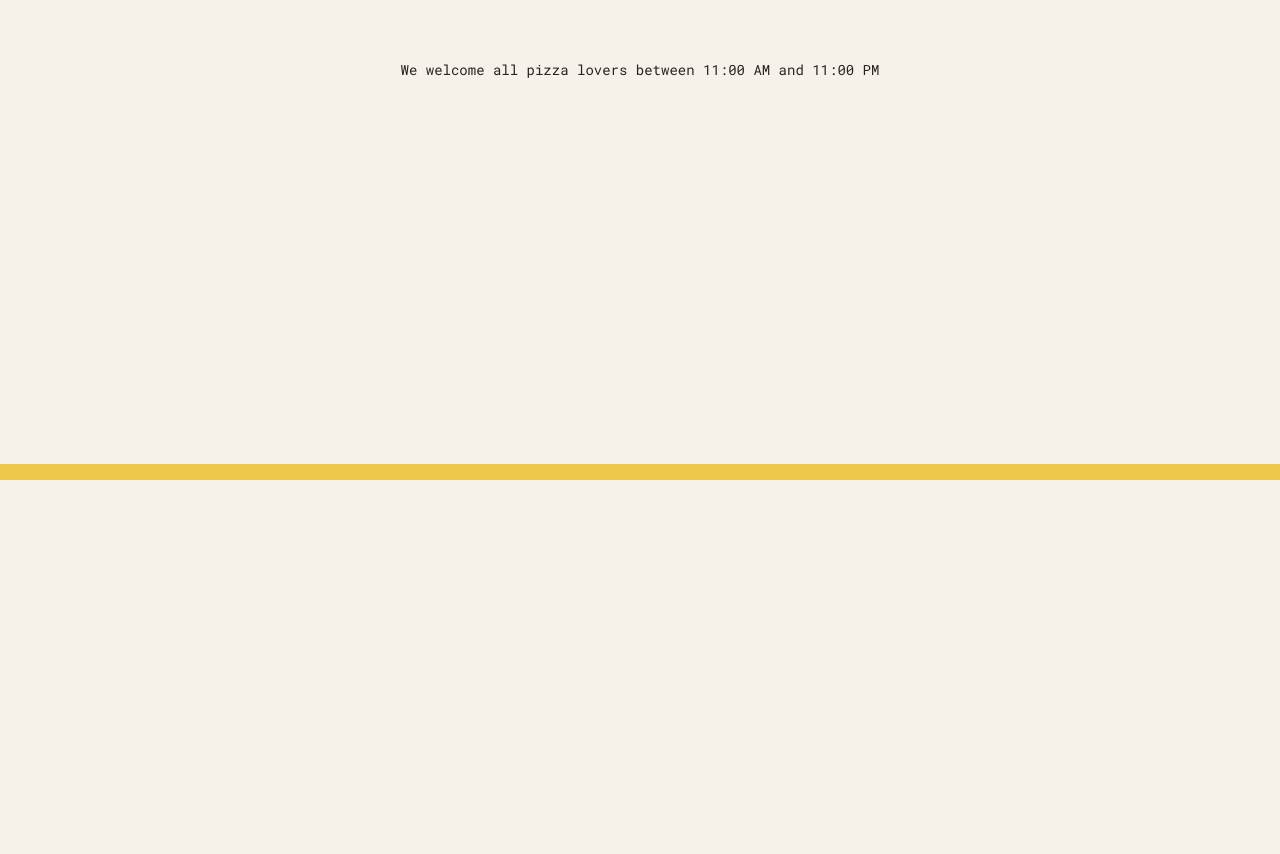
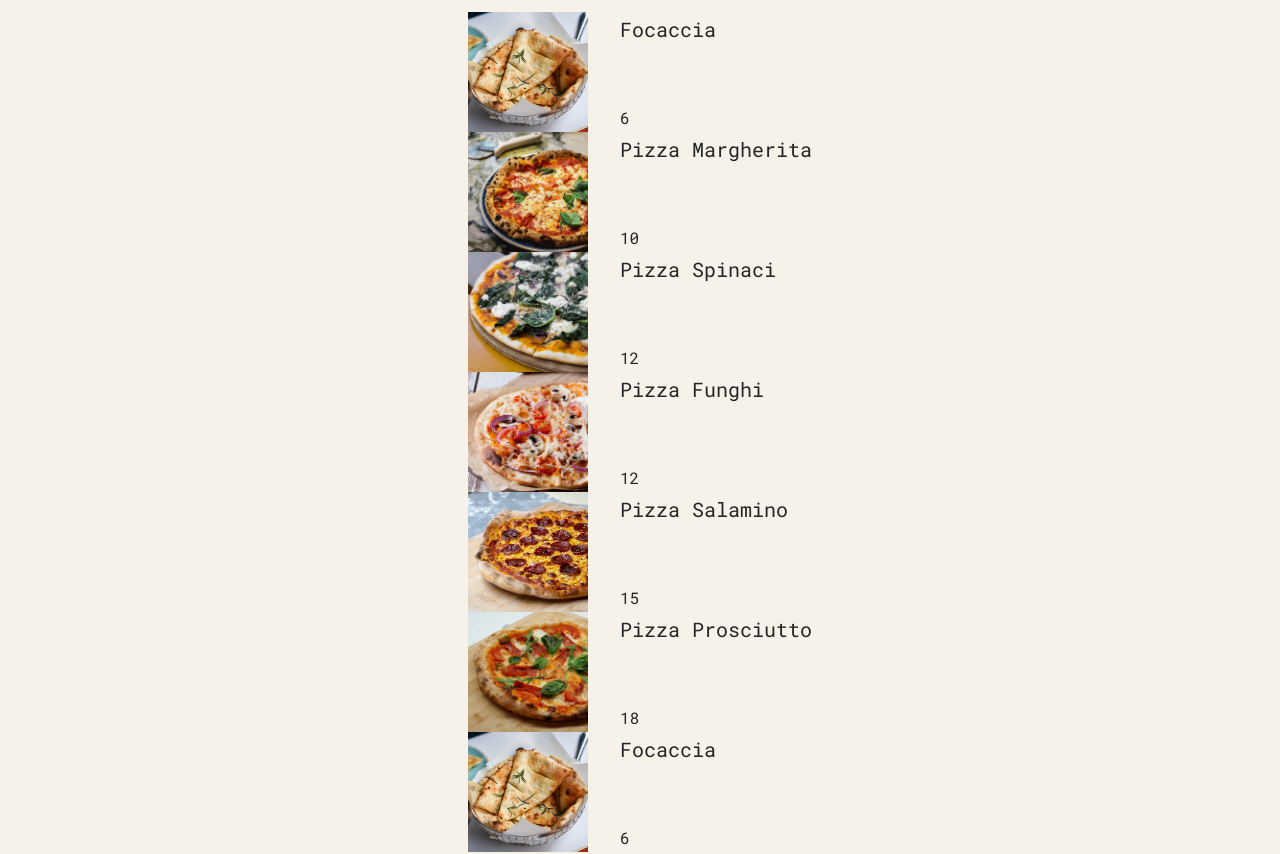
Before and after one commit to HarunaZakaria/Hackerboost, a React (Create React App) app in the folder pizza-menu/: page / in a window 1280 px wide. Shown: the part 320-1174 px from the top of the page. Before the commit the page ends 800 px from the top, so only its background shows below. Built offline with nearby package versions, Linux system fonts and the light colour scheme.

Commit message:
render pizza to the ui

```diff
--- a/pizza-menu/src/components/Menu.js
+++ b/pizza-menu/src/components/Menu.js
@@ -1,14 +1,13 @@
 import { pizzaData } from "../data";
 import Pizza from "./Pizzas";
 function Menu() {
-  console.log(pizzaData);
   return (
     <div>
       <section className="menu">
         <h2>Our Menu</h2>
         <p>Check our delicious pizzas below</p>
         <div>
-          {pizzaData.map((item, index) => {
+          {pizzaData.map((item, index) => (
             <div key={index}>
               <Pizza
                 name={item.name}
@@ -16,8 +15,14 @@ function Menu() {
                 price={item.price}
                 image={item.photoName}
               />
-            </div>;
-          })}
+            </div>
+          ))}
+          <Pizza
+            name={pizzaData[0].name}
+            description={pizzaData[0].description}
+            price={pizzaData[0].price}
+            image={pizzaData[0].photoName}
+          />
           {/* <Pizza
             name="Focaccia"
             description="Delicious Italian flatbread topped wiith olive oil and herbs."
```
